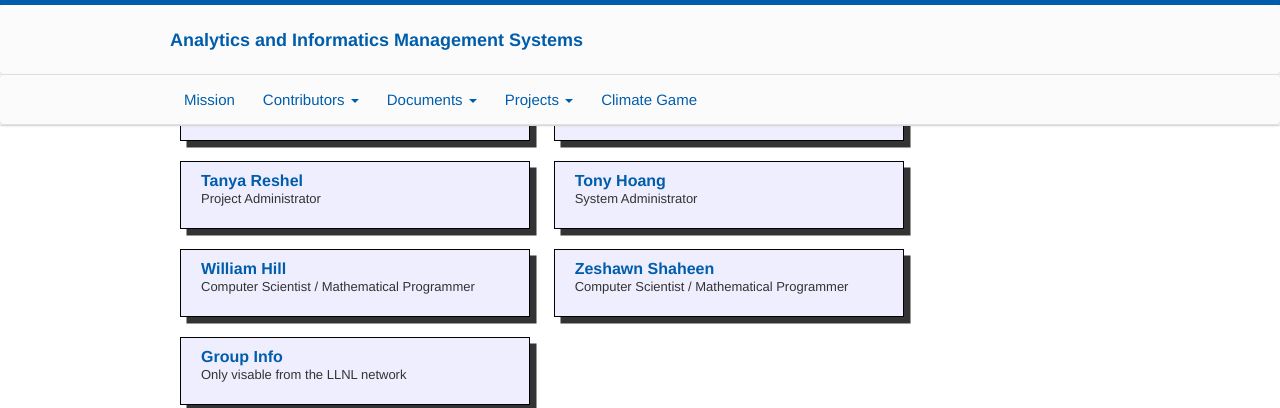
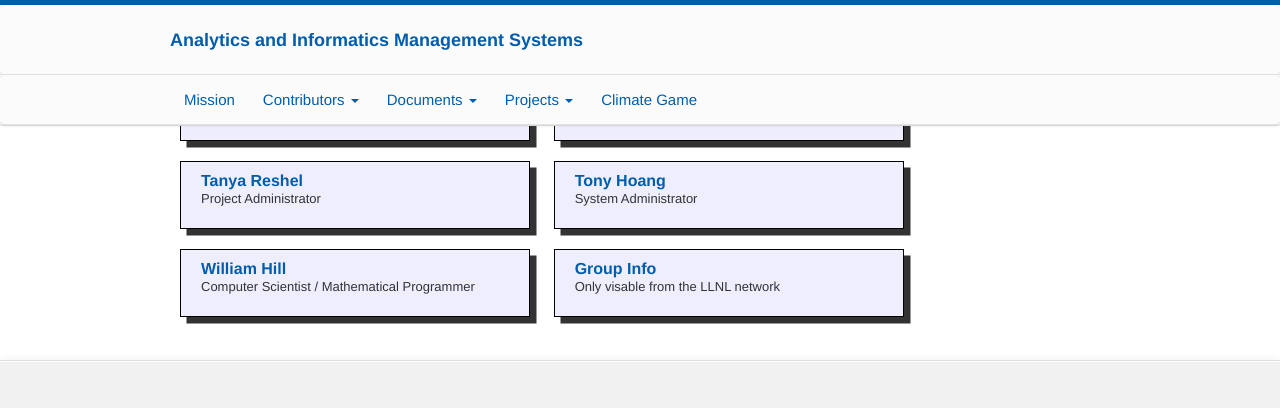
Before and after one commit to aims-group/aims-site, a Jekyll site: the page built from team.md, in a window 1280 px wide and 900 px high, scrolled down 815 px, cut to the strip 0-408 px from the top of the window. Built offline with Jekyll 4.4.1, drawn with Linux system fonts in a browser that asks for light colours.

Commit message:
Remove Zeshawn from team page

```diff
--- a/team.md
+++ b/team.md
@@ -155,13 +155,6 @@ title: Team
 
 <div class="person">
   <div class="person-info">
-    <div class="person-name"><a href="https://github.com/zshaheen" target="_blank">Zeshawn Shaheen</a></div>
-    <div class="person-position">Computer Scientist / Mathematical Programmer</div>
-  </div>
-</div>
-
-<div class="person">
-  <div class="person-info">
     <div class="person-name"><a href="http://aims-group.llnl.gov" target="_blank">Group Info</a></div>
     <div class="person-position">Only visable from the LLNL network</div>
   </div>
```
